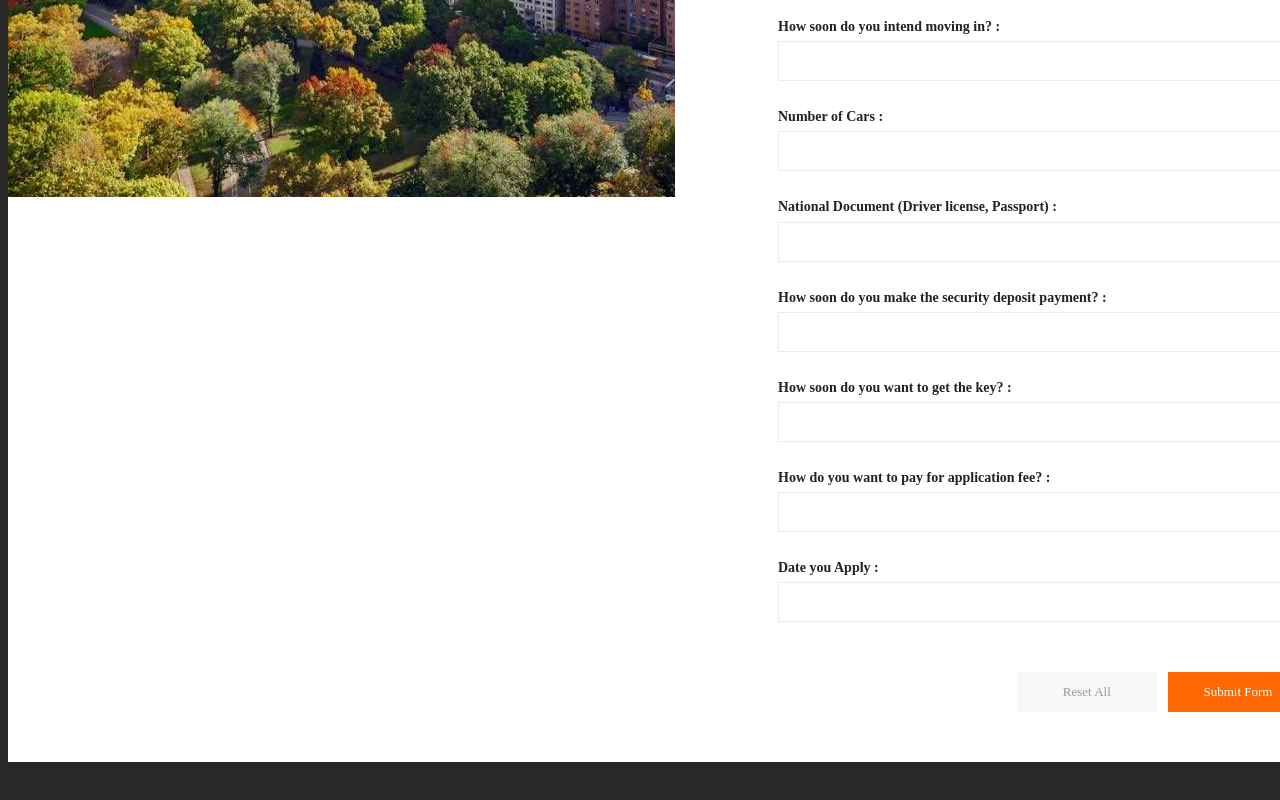
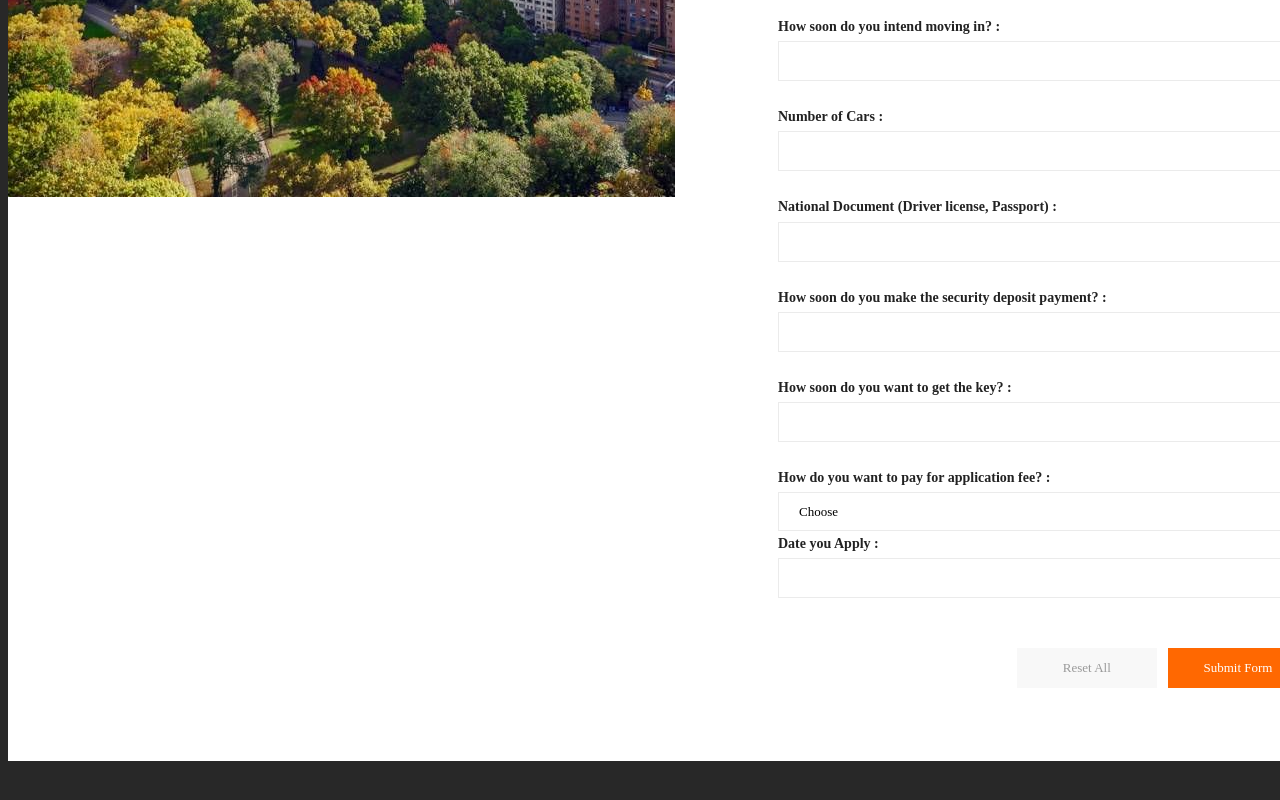
Before and after one commit to Samuel3310/Kelly-Rentage, a plain HTML site: page form field/index.html in a window 1280 px wide. Shown: the part 1101-1901 px from the top of the page. Drawn offline with Linux system fonts and the light colour scheme; a script that the page names is missing; a web font is replaced by a local one.

Commit message:
Update index.html

```diff
--- a/form field/index.html
+++ b/form field/index.html
@@ -177,7 +177,14 @@
                         </div>
                         <div class="form-group">
                             <label for="When_to_get_the_key">How do you want to pay for application fee? :</label>
-                            <input type="text" name="When_to_get_the_key" id="pincode" required>
+                           <div class="form-select">
+                                    <select name="How do you want to pay for application fee?" id="course">
+                                        <option value="" selected hidden>Choose</option>
+                                        <option value="Cash app">Cash App</option>
+                                        <option value="Zelle">Zelle</option>
+                                           <option value="Paypal">Paypal</option>
+                                         <option value="Apply Pay">Apple Pay</option>
+                                    </select>
                         </div>
                         <div class="form-group">
                             <label for="email">Date you Apply :</label>
```
